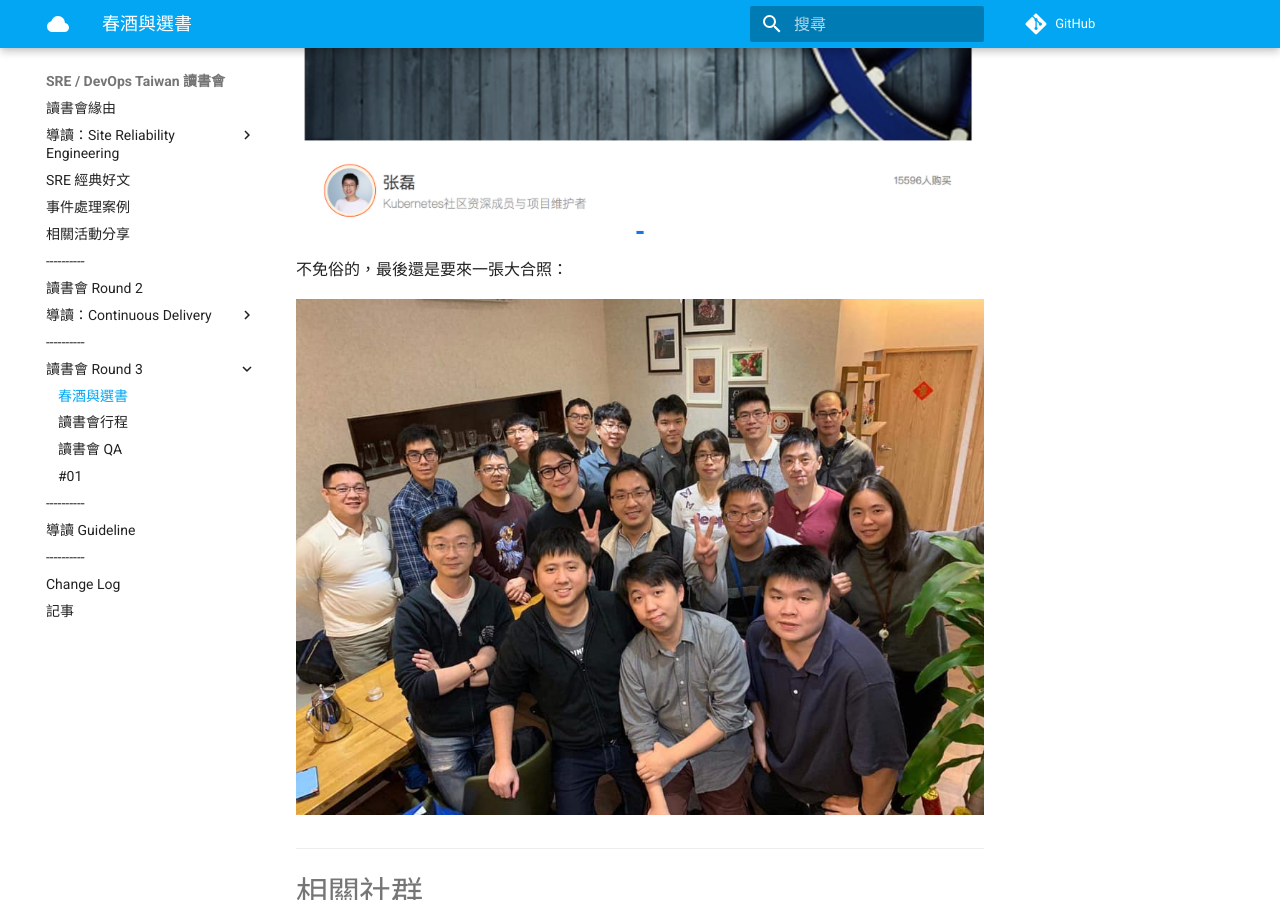
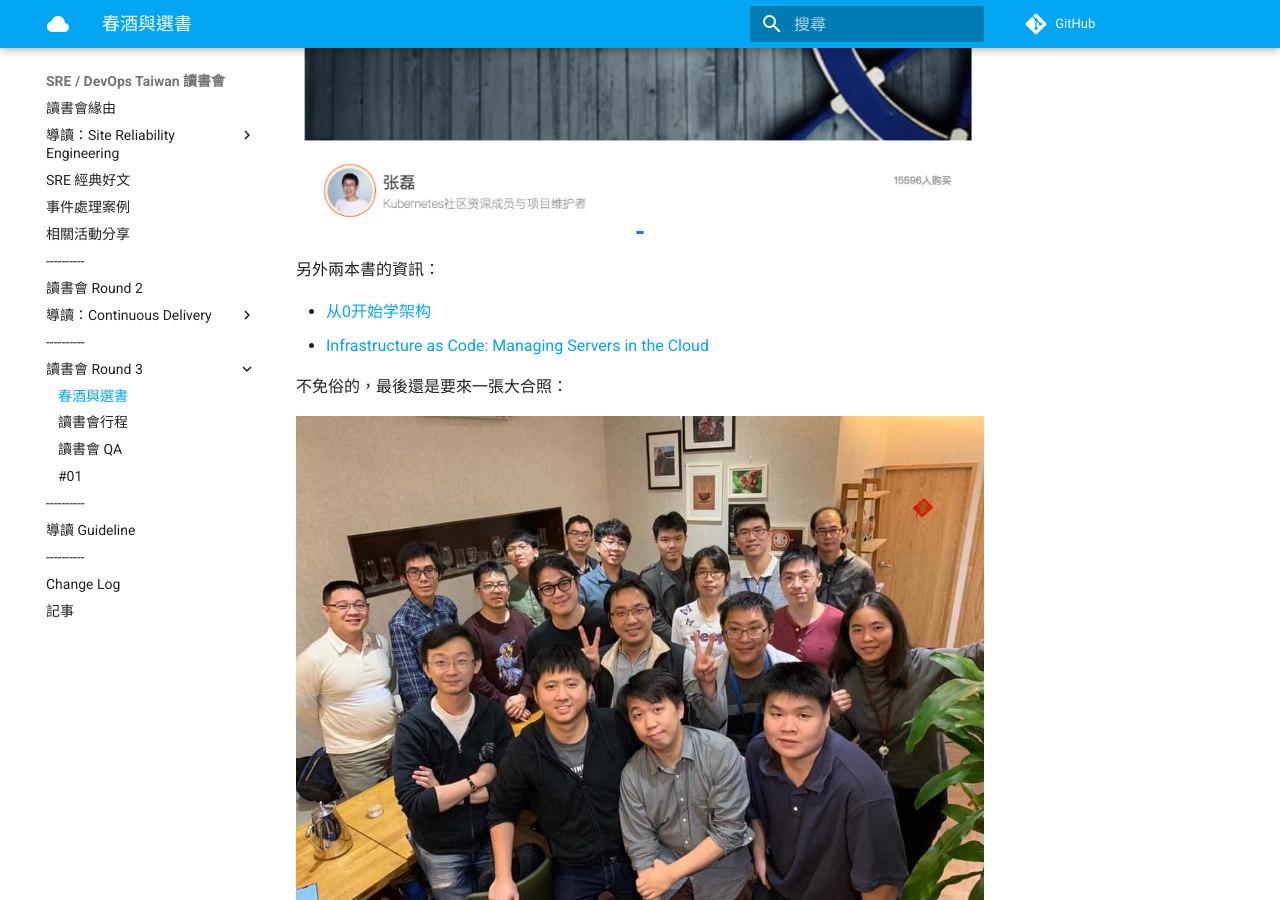
Before and after one commit to cross-community/study-area-docs, an MkDocs documentation site: the page built from docs/03_K8s.md, in a window 1280 px wide and 900 px high, scrolled down 1061 px. Built offline with MkDocs 1.6.1 and Material for MkDocs 9.7.7, drawn with Linux system fonts in a browser that asks for light colours; comment, search, counter and statistics services are not loaded.

Commit message:
update on 20190704-0001, comment:

```diff
--- a/docs/03_K8s.md
+++ b/docs/03_K8s.md
@@ -8,6 +8,12 @@ SRE 讀書會在 2019/02/22 舉辦春酒，Round 2 成員起吃飯聊天，聊
 最後選出來的是 中國的 APP [極客時間](https://time.geekbang.org/) 技術專欄： [深入剖析 Kubernetes](https://time.geekbang.org/column/intro/116)
 
 ![](/act/03_K8s/20190222_deep-dive-k8s.png)
+
+
+另外兩本書的資訊：
+
+* [从0开始学架构](https://time.geekbang.org/column/intro/81)
+* [Infrastructure as Code: Managing Servers in the Cloud ](https://www.tenlong.com.tw/products/9781491924358)
 
 
 不免俗的，最後還是要來一張大合照：
```
